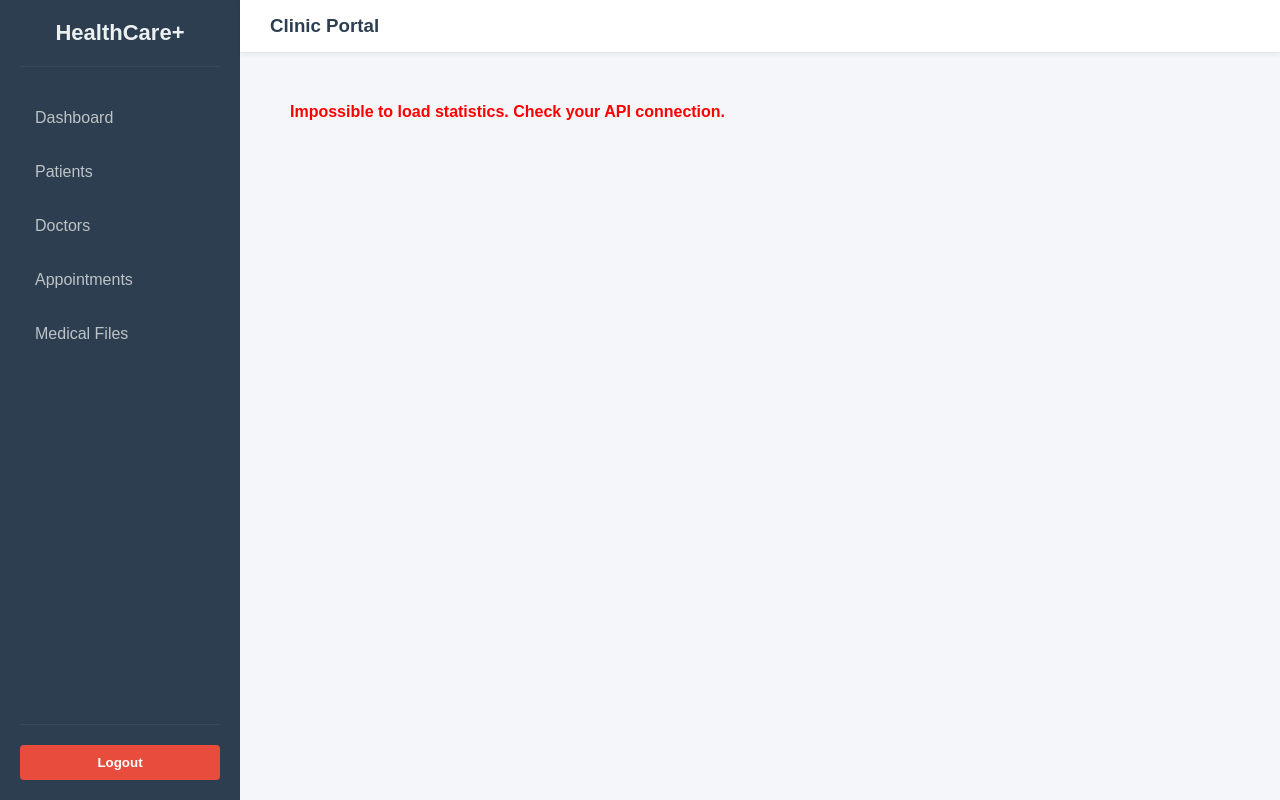
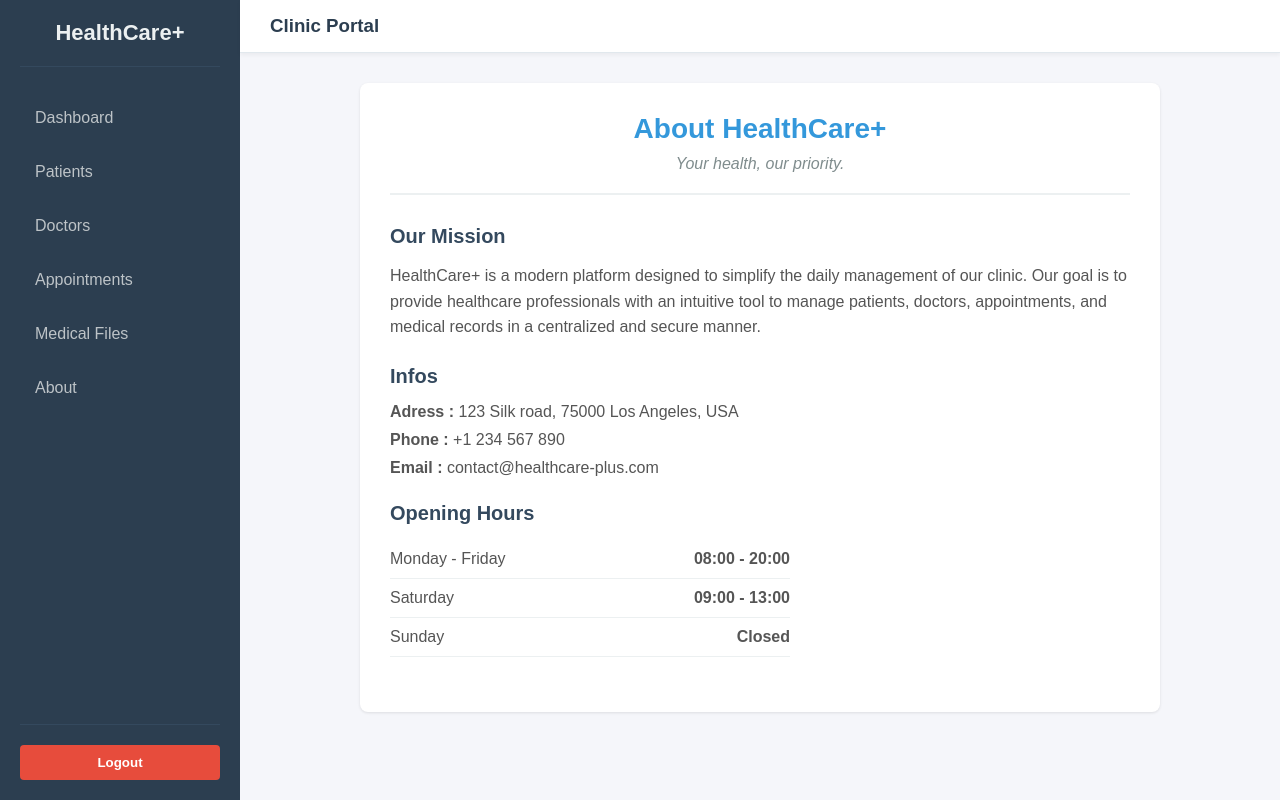
Before and after one commit to dev-gamal/HealthCare-Frontend, a React (Vite) app: page /about in a window 1280 px wide. Before the commit this address led to /dashboard. Built offline with nearby package versions, Linux system fonts and the light colour scheme; no server answers.

Commit message:
feat: add About page and link in the navigation; remove unused QuickAction and AddPatient components

```diff
--- a/src/App.jsx
+++ b/src/App.jsx
@@ -6,6 +6,7 @@ import DoctorList from "./pages/Doctors/DoctorList";
 import Login from "./pages/Login/Login";
 import AppointmentList from "./pages/Appointments/AppointmentList";
 import MedicalFileList from "./pages/MedicalFiles/MedicalFileList";
+import About from "./pages/About/About";
 import "./app.css";
 
 
@@ -22,6 +23,7 @@ export default function App() {
         <Route path="doctors" element={<DoctorList />} />
         <Route path="appointments" element={<AppointmentList />} />
         <Route path="medical-files" element={<MedicalFileList />} />
+        <Route path="about" element={<About />} />
       </Route>
 
       <Route path="*" element={<Navigate to="/dashboard" replace />} />
--- a/src/components/Layout/Layout.jsx
+++ b/src/components/Layout/Layout.jsx
@@ -32,6 +32,9 @@ export default function Layout() {
           <Link to="/medical-files" className="menu-item">
             Medical Files
           </Link>
+          <Link to="/about" className="menu-item">
+            About
+          </Link>
         </nav>
 
         <div className="sidebar-footer">
--- a/src/pages/About.jsx
+++ /dev/null
@@ -1,5 +0,0 @@
-const About = () => {
-  return <div>About Page</div>;
-};
-
-export default About;
--- /dev/null
+++ b/src/pages/About/About.jsx
@@ -0,0 +1,60 @@
+import "./about.css";
+
+export default function About() {
+  return (
+    <div className="about-container">
+      <div className="about-header">
+        <h2>About HealthCare+</h2>
+        <p>Your health, our priority.</p>
+      </div>
+
+      <div className="about-content">
+        <section className="about-section">
+          <h3>Our Mission</h3>
+          <p>
+            HealthCare+ is a modern platform designed to simplify the daily
+            management of our clinic. Our goal is to provide healthcare
+            professionals with an intuitive tool to manage patients, doctors,
+            appointments, and medical records in a centralized and secure
+            manner.
+          </p>
+        </section>
+
+        <section className="about-section">
+          <h3>Infos</h3>
+          <ul className="info-list">
+            <li>
+              <strong>Adress :</strong> 123 Silk road, 75000 Los Angeles, USA
+            </li>
+            <li>
+              <strong>Phone :</strong> +1 234 567 890
+            </li>
+            <li>
+              <strong>Email :</strong> contact@healthcare-plus.com
+            </li>
+          </ul>
+        </section>
+
+        <section className="about-section">
+          <h3>Opening Hours</h3>
+          <table className="hours-table">
+            <tbody>
+              <tr>
+                <td>Monday - Friday</td>
+                <td>08:00 - 20:00</td>
+              </tr>
+              <tr>
+                <td>Saturday</td>
+                <td>09:00 - 13:00</td>
+              </tr>
+              <tr>
+                <td>Sunday</td>
+                <td>Closed</td>
+              </tr>
+            </tbody>
+          </table>
+        </section>
+      </div>
+    </div>
+  );
+}
--- /dev/null
+++ b/src/pages/About/about.css
@@ -0,0 +1,71 @@
+.about-container {
+    background-color: white;
+    padding: 30px;
+    border-radius: 8px;
+    box-shadow: 0 1px 3px rgba(0, 0, 0, 0.1);
+    max-width: 800px;
+    margin: 0 auto;
+    font-family: sans-serif;
+    color: #2c3e50;
+}
+
+.about-header {
+    text-align: center;
+    margin-bottom: 30px;
+    padding-bottom: 20px;
+    border-bottom: 2px solid #ecf0f1;
+}
+
+.about-header h2 {
+    font-size: 28px;
+    margin-bottom: 10px;
+    color: #3498db;
+}
+
+.about-header p {
+    font-size: 16px;
+    color: #7f8c8d;
+    font-style: italic;
+}
+
+.about-section {
+    margin-bottom: 25px;
+}
+
+.about-section h3 {
+    color: #34495e;
+    margin-bottom: 15px;
+    font-size: 20px;
+}
+
+.about-section p {
+    line-height: 1.6;
+    color: #555;
+}
+
+.info-list {
+    list-style-type: none;
+    padding: 0;
+}
+
+.info-list li {
+    margin-bottom: 10px;
+    color: #555;
+}
+
+.hours-table {
+    width: 100%;
+    max-width: 400px;
+    border-collapse: collapse;
+}
+
+.hours-table td {
+    padding: 10px 0;
+    border-bottom: 1px solid #ecf0f1;
+    color: #555;
+}
+
+.hours-table td:last-child {
+    text-align: right;
+    font-weight: bold;
+}
```
Also changed, not shown: src/components/QuickAction/QuickAction.jsx (deleted, +0 -12 lines), src/pages/Patients/AddPatient.jsx (deleted, +0 -96 lines), src/pages/Patients/addPatient.css (deleted, +0 -41 lines).
